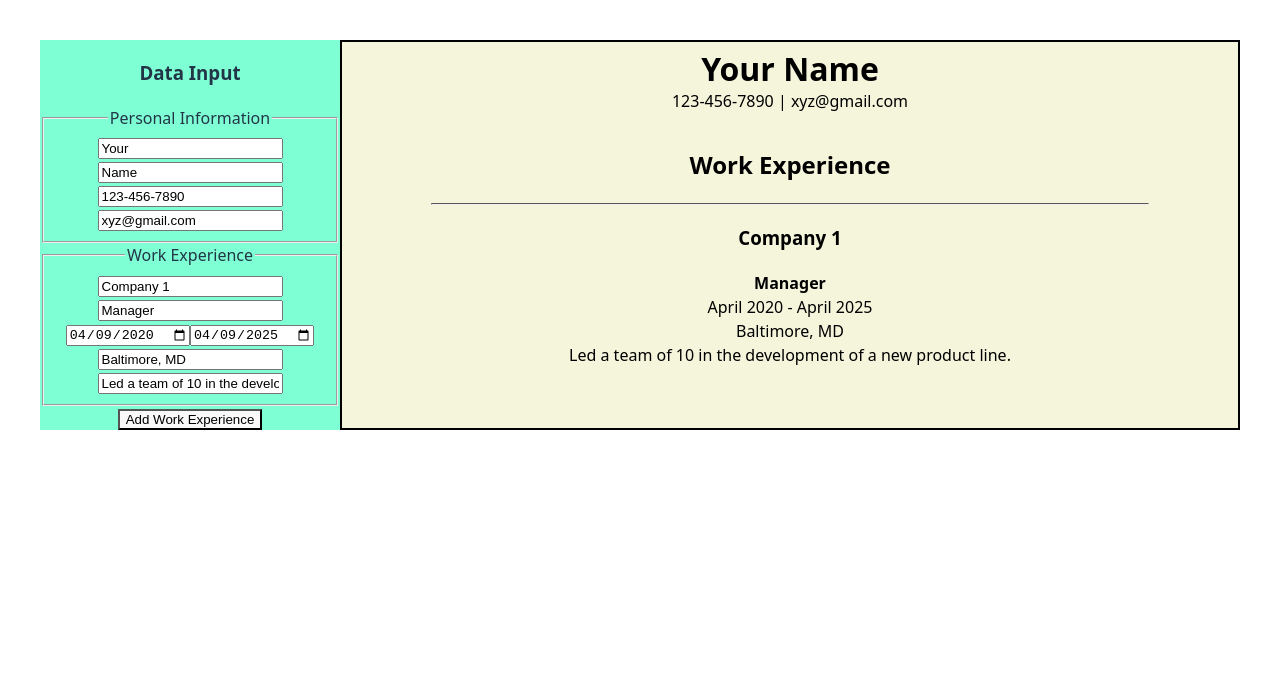
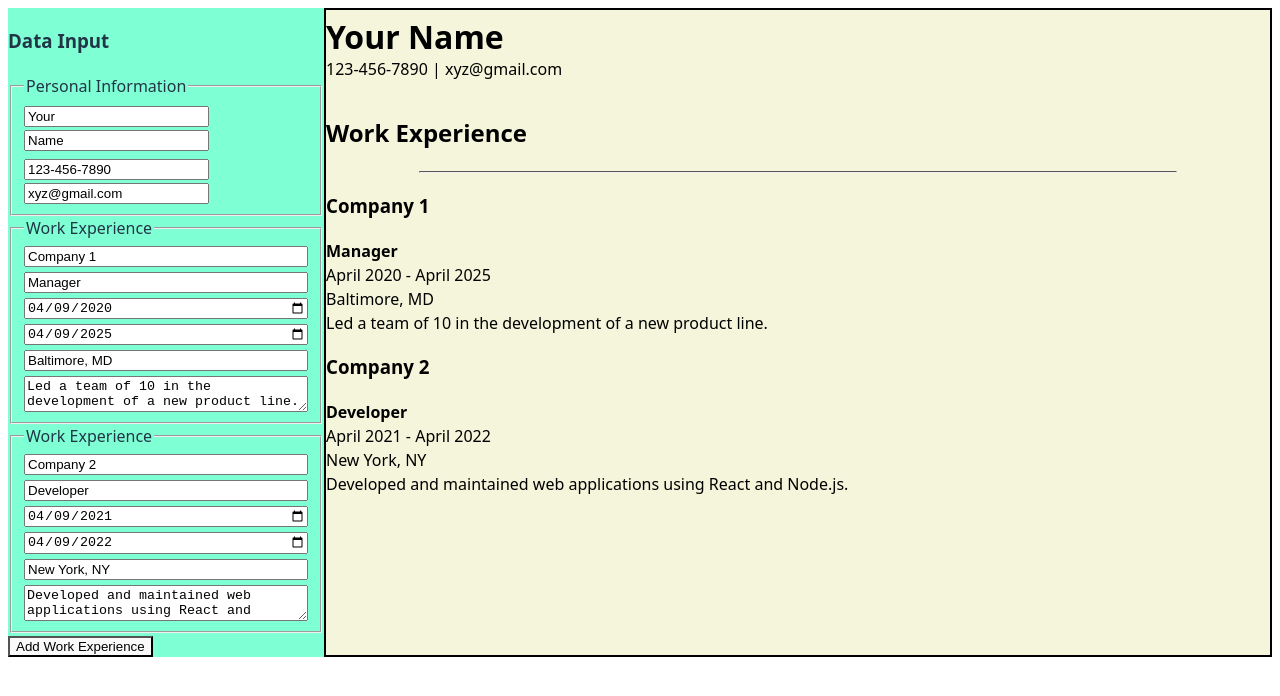
Before and after one commit to FishShalami/cv-builder-react, a React (Vite) app: page / in a window 1280 px wide. Shown: the top 696 px of the page. Built offline with nearby package versions, Linux system fonts and the light colour scheme.

Commit message:
Form style left just; new default additional work exp.

```diff
--- a/src/App.css
+++ b/src/App.css
@@ -1,18 +1,24 @@
 #root {
   max-width: 1280px;
   margin: 0 auto;
-  padding: 2rem;
-  text-align: center;
 }
 
 .inputs-outputs {
   display: grid;
-  justify-content: center;
+  /* justify-content: center; */
   grid-template-columns: 1fr 3fr;
 }
 
 .inputs {
   background-color: aquamarine;
+}
+
+.pi,
+.we {
+  display: flex;
+  flex-direction: column;
+  justify-content: left;
+  gap: 5px;
 }
 
 .cv-header {
--- a/src/App.jsx
+++ b/src/App.jsx
@@ -23,6 +23,15 @@ function App() {
       positionLocation: "Baltimore, MD",
       positionDescription:
         "Led a team of 10 in the development of a new product line.",
+    },
+    {
+      companyName: "Company 2",
+      positionTitle: "Developer",
+      startDate: "2021-04-09",
+      endDate: "2022-04-09",
+      positionLocation: "New York, NY",
+      positionDescription:
+        "Developed and maintained web applications using React and Node.js.",
     },
   ]);
 
--- a/src/WorkExperience.jsx
+++ b/src/WorkExperience.jsx
@@ -41,11 +41,12 @@ function WorkExperience({ work, handleWorkExperienceChange }) {
           value={work.positionLocation}
           onChange={handleWorkExperienceChange}
         />
-        <input
+        <textarea
           type="text"
           name="positionDescription"
           id="positionDescription"
           placeholder="Position Description"
+          rows="2"
           value={work.positionDescription}
           onChange={handleWorkExperienceChange}
         />
```
